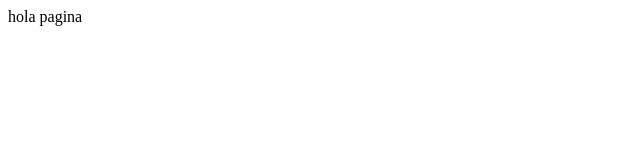
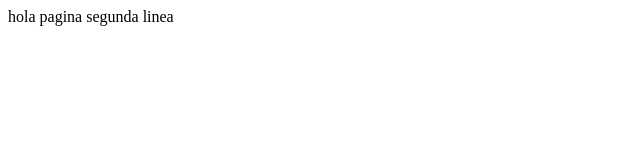
Before and after one commit to zetw5/pagina, a plain HTML site: page index.html in a window 1280 px wide. Shown: the whole page, without its empty margins (0-640 px from the left). Drawn offline with Linux system fonts and the light colour scheme.

Commit message:
Segundo comit

```diff
--- a/index.html
+++ b/index.html
@@ -6,5 +6,6 @@
 </head>
 <body>
 	hola pagina
+	segunda linea
 </body>
 </html>
```
